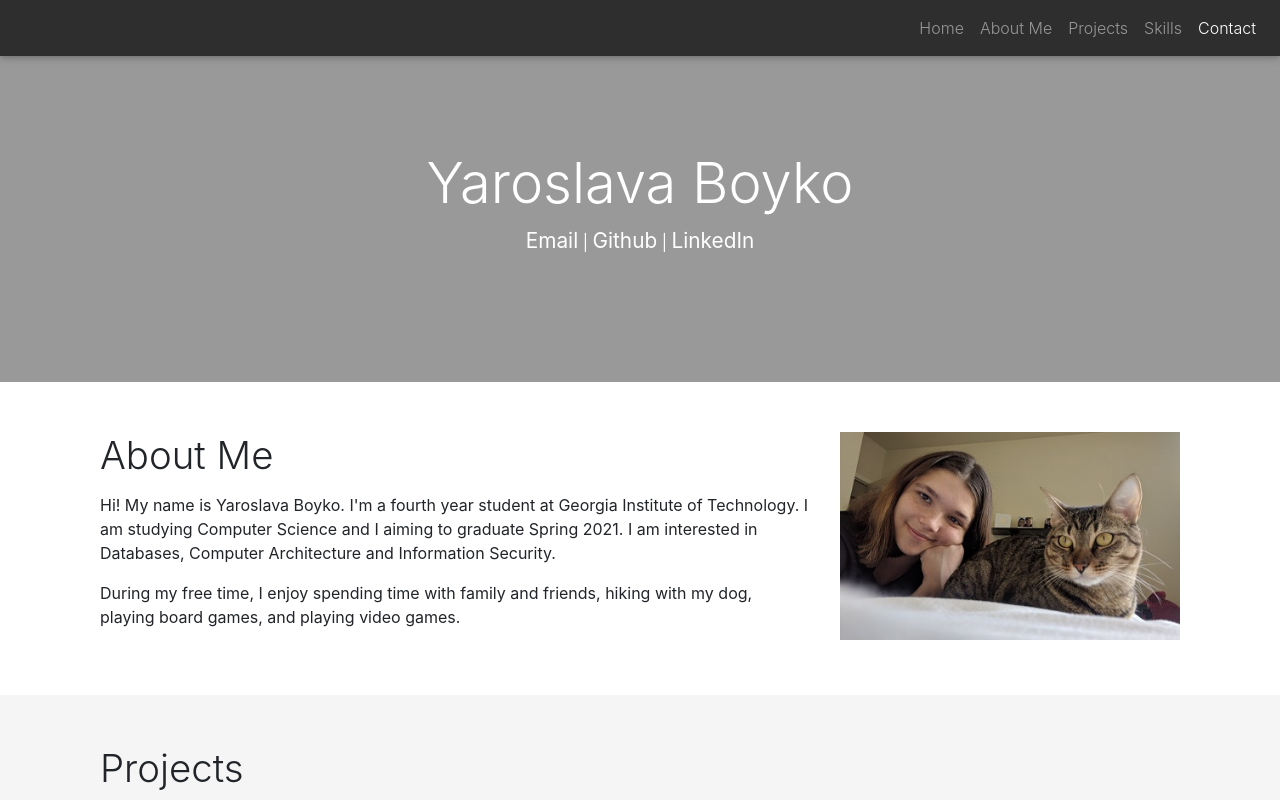
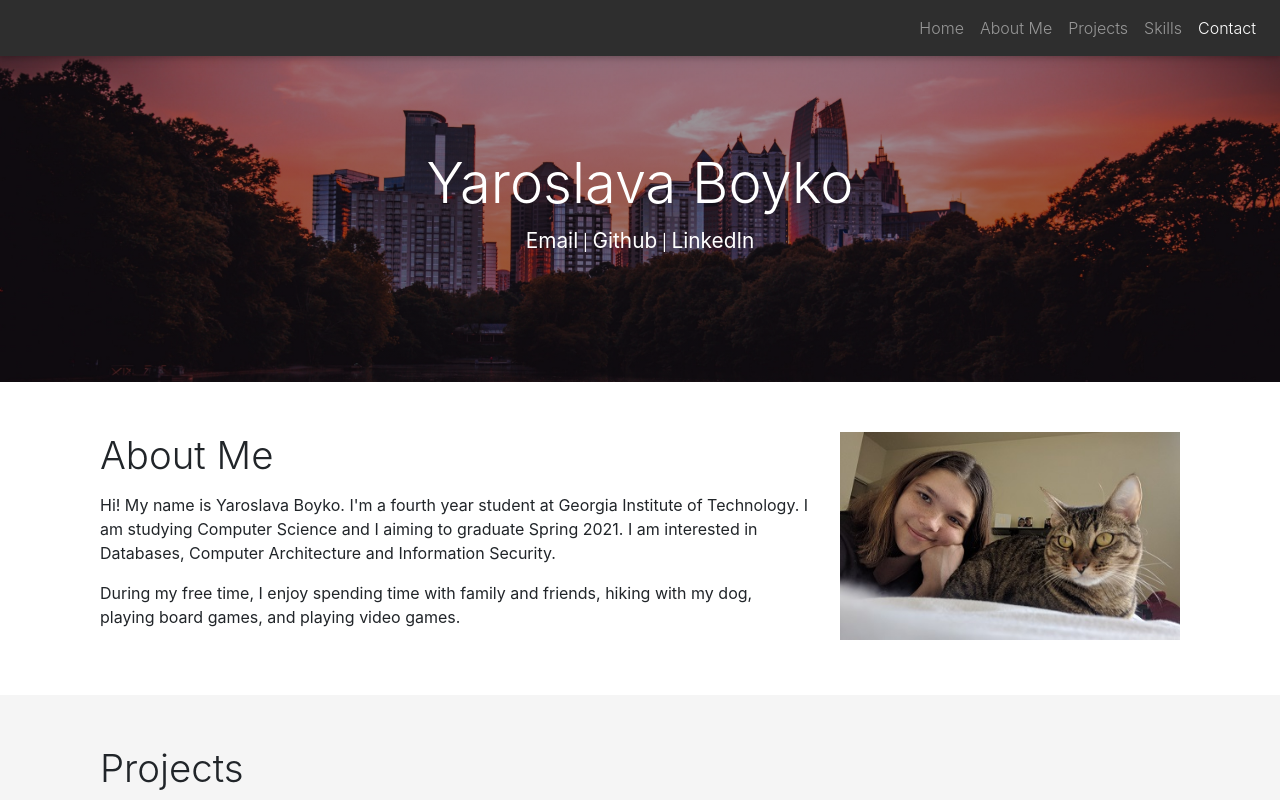
Before and after one commit to Kotishka/portfolio, a plain HTML site: page index.html in a window 1280 px wide. Shown: the top 800 px of the page. Drawn offline with nearby package versions, Linux system fonts and the light colour scheme.

Commit message:
Update styles.css

```diff
--- a/css/styles.css
+++ b/css/styles.css
@@ -50,7 +50,7 @@ strong {
 /* Content Sections */
 
 .main-content {
-    background-image: linear-gradient(rgba(0, 0, 0, 0.4), rgba(0, 0, 0, 0.4)), url(".../img/atlanta1.jpg");
+    background-image: linear-gradient(rgba(0, 0, 0, 0.4), rgba(0, 0, 0, 0.4)), url("../img/atlanta1.jpg");
     background-size: cover;
     background-position: center;
     background-attachment: scroll;
```
